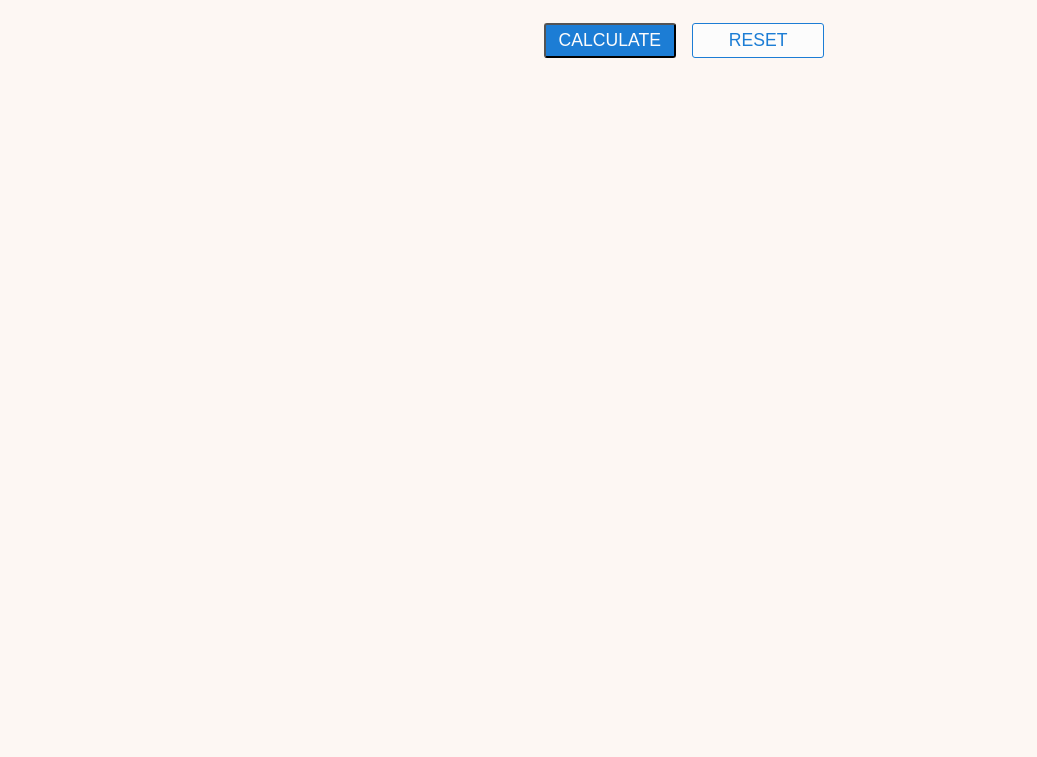
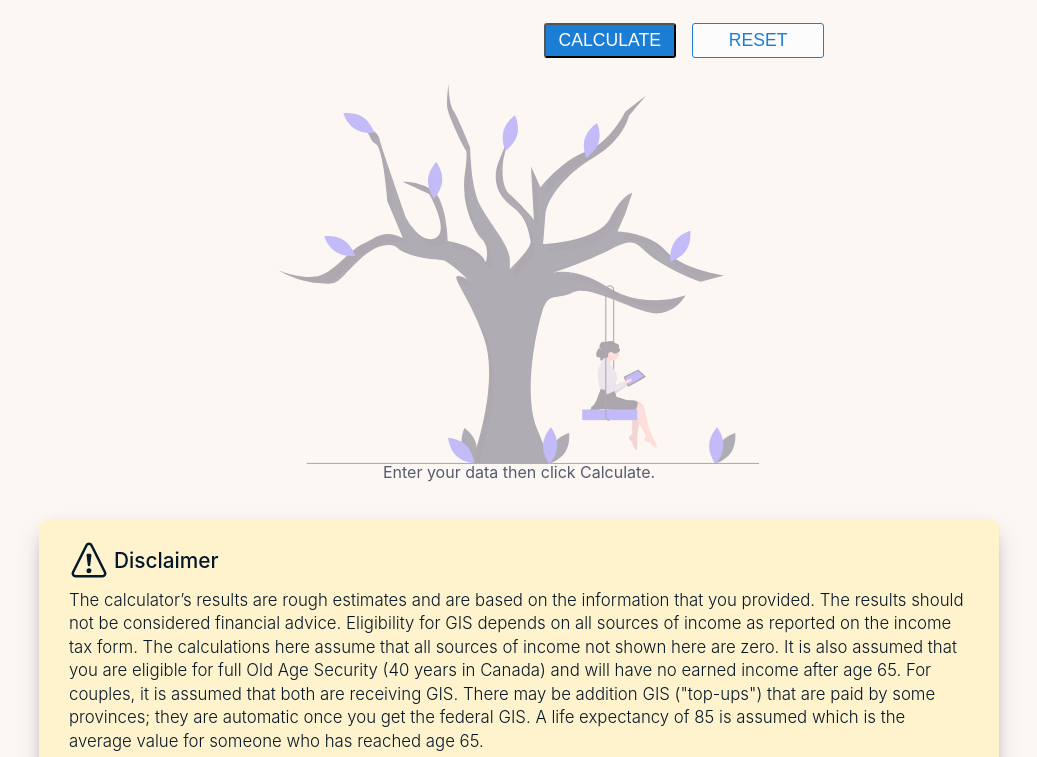
Before and after one commit to danielabar/can-rrsp-cashout, a React (Create React App) app: page / in a window 1280 px wide. Shown: the part 536-1293 px from the top of the page, without its empty margins (121-1158 px from the left). Before the commit the page ends 800 px from the top, so only its background shows below. Built offline with nearby package versions, Linux system fonts and the light colour scheme.

Commit message:
[#45] Add placeholder svg for empty state and always display disclaimer and learn more sections

```diff
--- a/src/App.js
+++ b/src/App.js
@@ -2,6 +2,7 @@ import React, { useState } from 'react';
 import './App.css';
 import Intro from './components/intro/intro';
 import DataEntry from './components/data-entry/data-entry';
+import Placeholder from './components/placeholder/placeholder';
 import Summary from './components/summary/summary';
 import Scenarios from './components/scenarios/scenarios';
 import Disclaimer from './components/disclaimer/disclaimer';
@@ -27,7 +28,7 @@ function App() {
       Object.keys(scenarios).length === 0 &&
       scenarios.constructor === Object
     ) {
-      return <div className="empty" />;
+      return <Placeholder />;
     }
     if (scenarios.cashOutBefore.monthlyGIS === 0) {
       return <div className="no-gis">You are not eligible for GIS.</div>;
@@ -37,8 +38,6 @@ function App() {
         <Summary percentageDecrease={scenarios.percentageDecrease} />
         <Scenarios data={scenarios} />
         <Tax />
-        <Disclaimer />
-        <Links learnMoreLinks={config.LEARN_MORE_LINKS} />
       </div>
     );
   }
@@ -48,6 +47,8 @@ function App() {
       <Intro />
       <DataEntry runScenarios={runScenarios} onReset={onReset} />
       {scenariosHelper()}
+      <Disclaimer />
+      <Links learnMoreLinks={config.LEARN_MORE_LINKS} />
     </div>
   );
 }
--- a/src/components/disclaimer/disclaimer.css
+++ b/src/components/disclaimer/disclaimer.css
@@ -3,6 +3,7 @@
   border-radius: 8px;
   box-shadow: 0 13px 27px -5px rgba(50, 50, 93, 0.25),
     0 8px 16px -8px rgba(0, 0, 0, 0.3), 0 -6px 16px -6px rgba(0, 0, 0, 0.025);
+  margin-top: 40px;
   padding: 20px 30px 30px;
 }
 
--- a/src/components/icons/icons.js
+++ b/src/components/icons/icons.js
@@ -8,6 +8,7 @@ import question from './question.svg';
 import policy from './policy.svg';
 import bug from './bug.svg';
 import source from './source.svg';
+import treeswing from './treeswing.svg';
 
 export default {
   incomeIcon,
@@ -20,4 +21,5 @@ export default {
   policy,
   bug,
   source,
+  treeswing,
 };
--- /dev/null
+++ b/src/components/placeholder/placeholder.css
@@ -0,0 +1,18 @@
+.placeholder {
+  align-items: center;
+  display: flex;
+  flex-direction: column;
+  justify-content: center;
+  margin-top: 20px;
+}
+
+.placeholder--image {
+  opacity: 0.4;
+  width: 50%;
+}
+
+.placeholder--text {
+  color: #545c6e;
+  font-weight: 400;
+  text-align: center;
+}
--- /dev/null
+++ b/src/components/placeholder/placeholder.js
@@ -0,0 +1,18 @@
+import React from 'react';
+import Icons from '../icons/icons';
+import './placeholder.css';
+
+function Placeholder() {
+  return (
+    <section className="placeholder">
+      <img
+        className="placeholder--image"
+        src={Icons.treeswing}
+        alt="Tree swing"
+      />
+      <p className="placeholder--text">Enter your data then click Calculate.</p>
+    </section>
+  );
+}
+
+export default Placeholder;
```
Also changed, not shown: src/components/icons/treeswing.svg (added).
